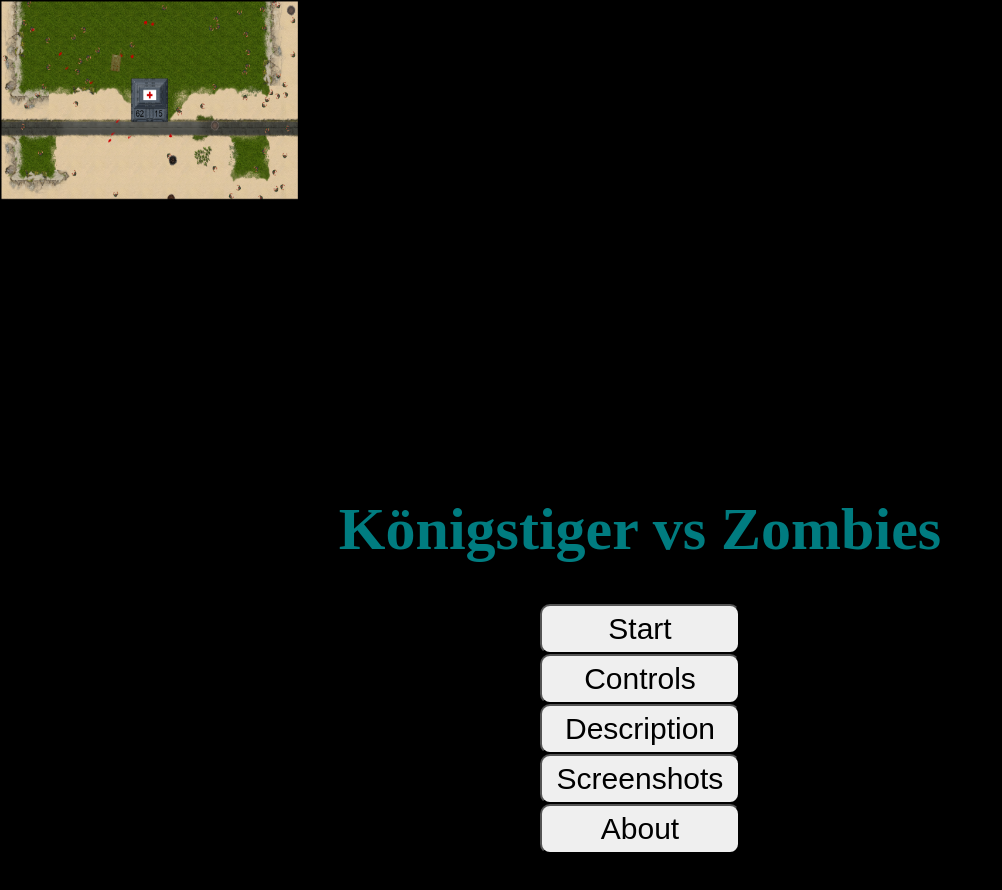
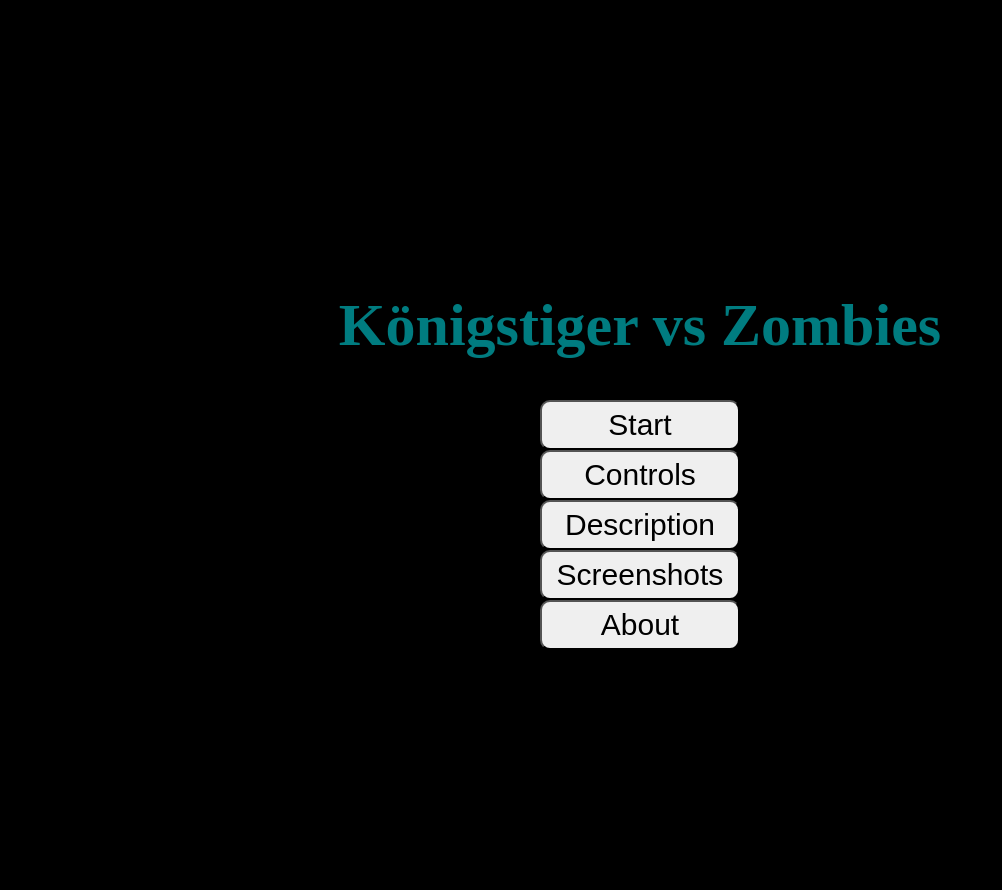
Before and after one commit to Morfinbrood/gameRS2017Q3, a website built with webpack: page index.html in a window 1280 px wide. Shown: the whole page, without its empty margins (0-1002 px from the left). Built offline with nearby package versions, Linux system fonts and the light colour scheme.

Commit message:
landingPage/fix: fixed hidden image

```diff
--- a/index.html
+++ b/index.html
@@ -8,7 +8,7 @@
 </head>
 
 <body>
-    <img src="screens/in_progress_game.png" alt="game in progress" width="300" height="200" style="display:hidden">
+    <img src="screens/in_progress_game.png" alt="game in progress" width="300" height="200" hidden>
     <div class="gameMenu" id="gameMenuID">
         <div class="name">
             <h1>Königstiger vs Zombies</h1>
```
